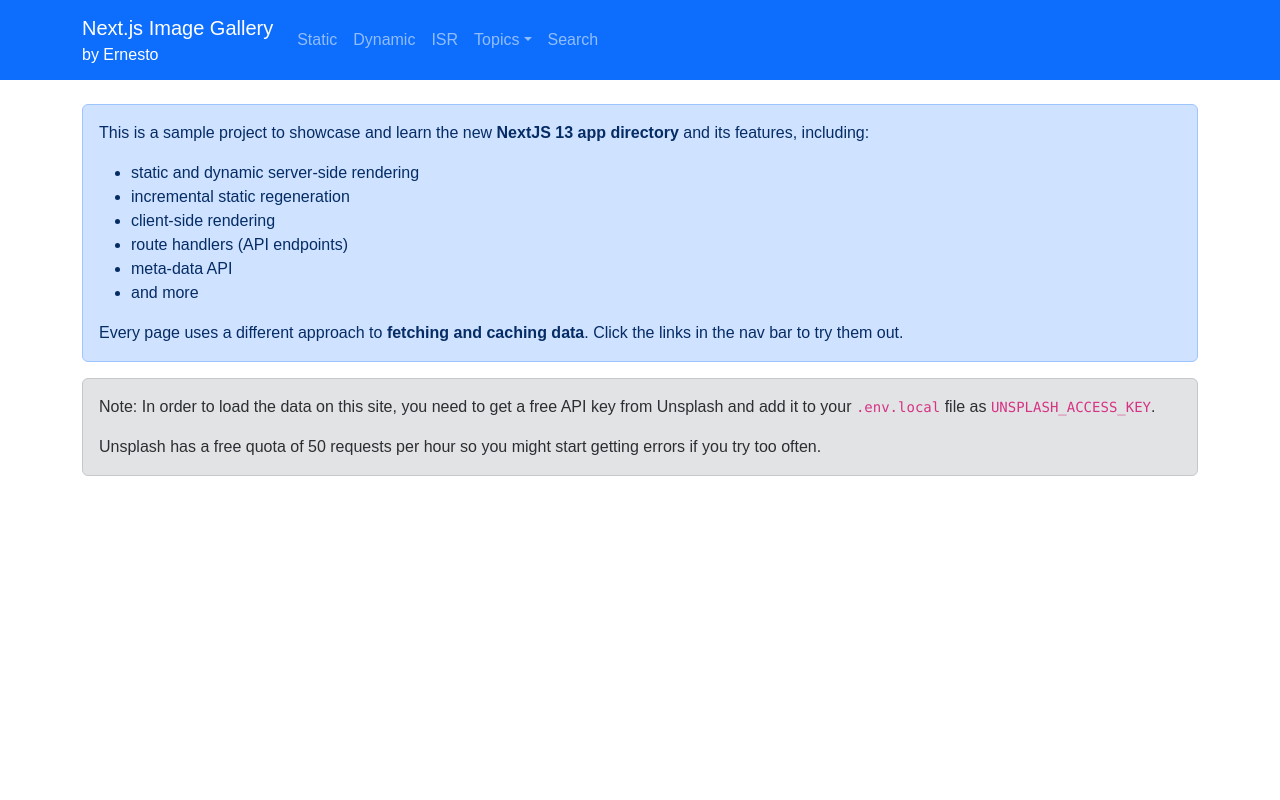
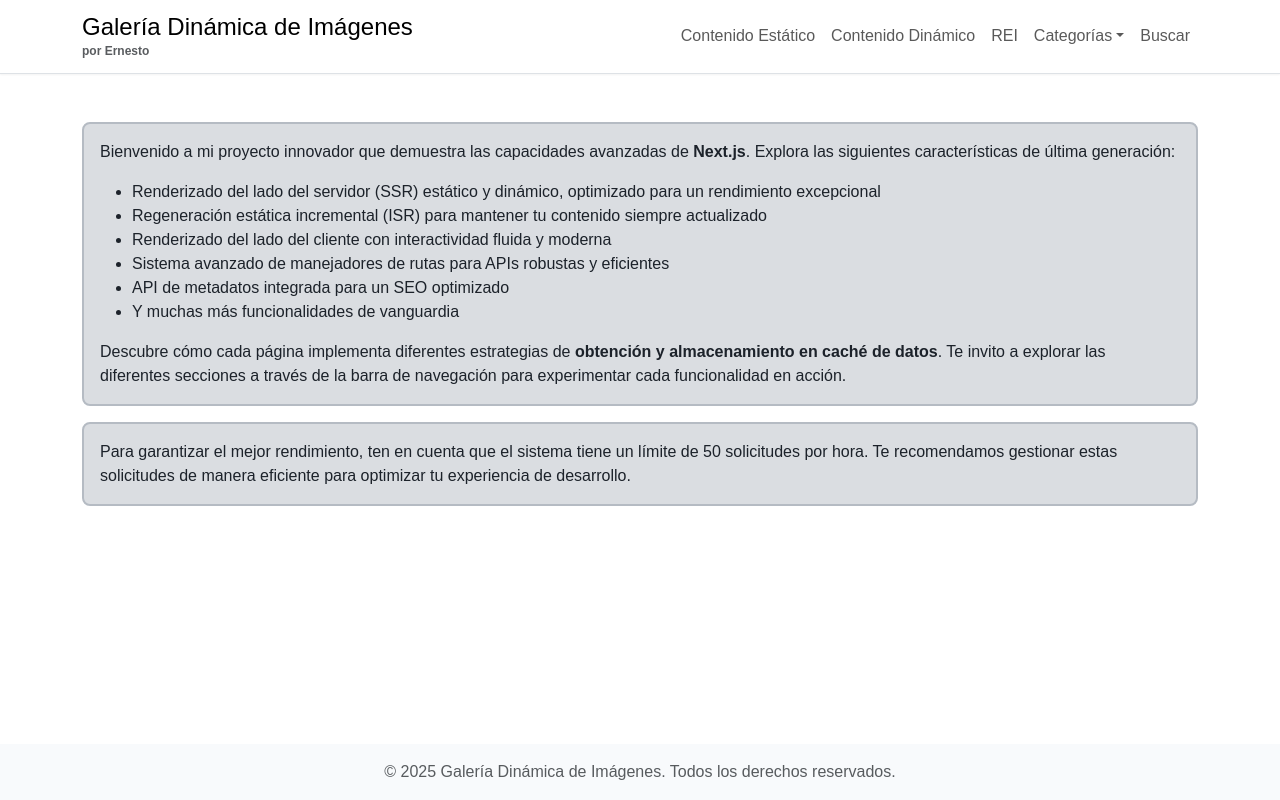
Before and after one commit to floresernesto95/Galeria-Dinamica-de-Imagenes-con-Next.js, a Next.js app: page / in a window 1280 px wide. Built offline with nearby package versions, Linux system fonts and the light colour scheme.

Commit message:
translate to spanish

```diff
--- a/package.json
+++ b/package.json
@@ -13,7 +13,8 @@
     "next": "15.1.7",
     "react": "^19.0.0",
     "react-bootstrap": "^2.10.9",
-    "react-dom": "^19.0.0"
+    "react-dom": "^19.0.0",
+    "sass": "^1.85.0"
   },
   "devDependencies": {
     "@eslint/eslintrc": "^3",
--- a/src/app/(CSR)/search/page.tsx
+++ b/src/app/(CSR)/search/page.tsx
@@ -1,7 +1,7 @@
 import SearchPage from "./SearchPage"
 
 export const metadata = {
-    title: "Search - Next.js Image Gallery"
+    title: "Buscar"
 }
 
 export default function Page() {
--- a/src/app/NavBar.tsx
+++ b/src/app/NavBar.tsx
@@ -8,24 +8,24 @@ export default function NavBar() {
     const pathname = usePathname()
 
     return (
-        <Navbar bg="primary" variant="dark" sticky="top" expand="sm" collapseOnSelect>
+        <Navbar bg="white" variant="light" sticky="top" expand="sm" collapseOnSelect className="border-bottom">
             <Container>
-                <Navbar.Brand as={Link} href="/" style={{ display: 'flex', flexDirection: 'column' }}>
-                    <span>Next.js Image Gallery</span>
-                    <span style={{ fontSize: '0.8em' }}>by Ernesto</span>
+                <Navbar.Brand as={Link} href="/" className="d-flex flex-column">
+                    <span className="h4 mb-0">Galería Dinámica de Imágenes</span>
+                    <span className="text-muted" style={{ fontSize: '0.75rem' }}>por Ernesto</span>
                 </Navbar.Brand>
                 <Navbar.Toggle aria-controls="main-navbar" />
                 <Navbar.Collapse id="main-navbar">
-                    <Nav>
-                        <Nav.Link as={Link} href="/static" active={pathname === "/static"}>Static</Nav.Link>
-                        <Nav.Link as={Link} href="/dynamic" active={pathname === "/dynamic"}>Dynamic</Nav.Link>
-                        <Nav.Link as={Link} href="/isr" active={pathname === "/isr"}>ISR</Nav.Link>
-                        <NavDropdown title="Topics" id="topics-dropdown">
-                            <NavDropdown.Item as={Link} href="/topics/health">Health</NavDropdown.Item>
-                            <NavDropdown.Item as={Link} href="/topics/fitness">Fitness</NavDropdown.Item>
-                            <NavDropdown.Item as={Link} href="/topics/coding">Coding</NavDropdown.Item>
+                    <Nav className="ms-auto">
+                        <Nav.Link as={Link} href="/static" active={pathname === "/static"}>Contenido Estático</Nav.Link>
+                        <Nav.Link as={Link} href="/dynamic" active={pathname === "/dynamic"}>Contenido Dinámico</Nav.Link>
+                        <Nav.Link as={Link} href="/isr" active={pathname === "/isr"}>REI</Nav.Link>
+                        <NavDropdown title="Categorías" id="topics-dropdown">
+                            <NavDropdown.Item as={Link} href="/topics/health">Salud</NavDropdown.Item>
+                            <NavDropdown.Item as={Link} href="/topics/fitness">Bienestar</NavDropdown.Item>
+                            <NavDropdown.Item as={Link} href="/topics/coding">Desarrollo</NavDropdown.Item>
                         </NavDropdown>
-                        <Nav.Link as={Link} href="/search" active={pathname === "/search"}>Search</Nav.Link>
+                        <Nav.Link as={Link} href="/search" active={pathname === "/search"}>Buscar</Nav.Link>
 
                     </Nav>
                 </Navbar.Collapse>
--- a/src/app/layout.tsx
+++ b/src/app/layout.tsx
@@ -1,4 +1,6 @@
-import 'bootstrap/dist/css/bootstrap.min.css'
+// src/app/layout.tsx
+
+import '@/styles/custom-bootstrap.scss';
 import type { Metadata } from "next";
 import { Geist, Geist_Mono } from "next/font/google";
 import "./globals.css";
@@ -16,7 +18,8 @@ const geistMono = Geist_Mono({
 });
 
 export const metadata: Metadata = {
-  title: "Next.js",
+  title: "Galería Dinámica de Imágenes",
+  description: "Galería dinámica de imágenes moderna construida con Next.js",
 };
 
 export default function RootLayout({
@@ -25,17 +28,22 @@ export default function RootLayout({
   children: React.ReactNode;
 }>) {
   return (
-    <html lang="en">
-      <body className={`${geistSans.variable} ${geistMono.variable}`}>
+    <html lang="en" className="h-100">
+      <body className={`${geistSans.variable} ${geistMono.variable} d-flex flex-column h-100`}>
         <SSRProvider>
           <NavBar />
-
-          <main>
-            <Container className='py-4'>
+          <main className="flex-shrink-0">
+            <Container className="py-5">
               {children}
             </Container>
           </main>
-
+          <footer className="footer mt-auto py-3 bg-light">
+            <Container>
+              <div className="text-center text-muted">
+                <p className="mb-0">© 2025 Galería Dinámica de Imágenes. Todos los derechos reservados.</p>
+              </div>
+            </Container>
+          </footer>
         </SSRProvider>
       </body>
     </html>
--- a/src/app/page.tsx
+++ b/src/app/page.tsx
@@ -3,26 +3,25 @@ import { Alert } from "@/components/bootstrap";
 export default function Home() {
   return (
     <div>
-      <Alert>
+      <Alert variant='secondary'>
         <p>
-          This is a sample project to showcase and learn the new <strong>NextJS 13 app directory</strong> and its features, including:
+          Bienvenido a mi proyecto innovador que demuestra las capacidades avanzadas de <strong>Next.js</strong>. Explora las siguientes características de última generación:
         </p>
         <ul>
-          <li>static and dynamic server-side rendering</li>
-          <li>incremental static regeneration</li>
-          <li>client-side rendering</li>
-          <li>route handlers (API endpoints)</li>
-          <li>meta-data API</li>
-          <li>and more</li>
+          <li>Renderizado del lado del servidor (SSR) estático y dinámico, optimizado para un rendimiento excepcional</li>
+          <li>Regeneración estática incremental (ISR) para mantener tu contenido siempre actualizado</li>
+          <li>Renderizado del lado del cliente con interactividad fluida y moderna</li>
+          <li>Sistema avanzado de manejadores de rutas para APIs robustas y eficientes</li>
+          <li>API de metadatos integrada para un SEO optimizado</li>
+          <li>Y muchas más funcionalidades de vanguardia</li>
         </ul>
         <p className='mb-0'>
-          Every page uses a different approach to <strong>fetching and caching data</strong>. Click the links in the nav bar to try them out.
+          Descubre cómo cada página implementa diferentes estrategias de <strong>obtención y almacenamiento en caché de datos</strong>. Te invito a explorar las diferentes secciones a través de la barra de navegación para experimentar cada funcionalidad en acción.
         </p>
       </Alert>
       <Alert variant='secondary'>
-        <p>Note: In order to load the data on this site, you need to get a <a href="https://unsplash.com/developers">free API key from Unsplash</a> and add it to your <code>.env.local</code> file as <code>UNSPLASH_ACCESS_KEY</code>.</p>
-        <p className='mb-0'>Unsplash has a free quota of 50 requests per hour so you might start getting errors if you try too often.</p>
-      </Alert>
+       <p className='mb-0'>Para garantizar el mejor rendimiento, ten en cuenta que el sistema tiene un límite de 50 solicitudes por hora. Te recomendamos gestionar estas solicitudes de manera eficiente para optimizar tu experiencia de desarrollo.</p>
+     </Alert>
     </div>
   )
 }
--- /dev/null
+++ b/src/styles/custom-bootstrap.scss
@@ -0,0 +1,114 @@
+// src/styles/custom-bootstrap.scss
+
+// Custom theme colors
+$primary: #2563eb;
+$secondary: #475569;
+$success: #16a34a;
+$info: #0891b2;
+$warning: #d97706;
+$danger: #dc2626;
+$light: #f8fafc;
+$dark: #1e293b;
+
+// Custom container max-widths
+$container-max-widths: (
+  sm: 540px,
+  md: 720px,
+  lg: 960px,
+  xl: 1140px,
+  xxl: 1320px
+);
+
+// Custom spacing
+$spacer: 1rem;
+$spacers: (
+  0: 0,
+  1: $spacer * .25,
+  2: $spacer * .5,
+  3: $spacer,
+  4: $spacer * 1.5,
+  5: $spacer * 3,
+  6: $spacer * 4.5,
+);
+
+// Custom border radius
+$border-radius: .375rem;
+$border-radius-sm: .25rem;
+$border-radius-lg: .5rem;
+$border-radius-xl: 1rem;
+
+// Font customization
+$font-family-sans-serif: var(--font-geist-sans), system-ui, -apple-system, "Segoe UI", Roboto, "Helvetica Neue", "Noto Sans", sans-serif;
+$font-family-monospace: var(--font-geist-mono), ui-monospace, "Cascadia Code", "Source Code Pro", Menlo, Monaco, Consolas, monospace;
+
+// Import Bootstrap
+@import "bootstrap/scss/bootstrap";
+
+// Custom styles
+
+// Navbar search button styles
+.nav-item .btn-primary {
+  color: white !important;
+  &.active {
+    background-color: darken($primary, 10%) !important;
+    border-color: darken($primary, 10%) !important;
+  }
+  &:hover {
+    background-color: darken($primary, 5%) !important;
+    border-color: darken($primary, 5%) !important;
+  }
+}
+.navbar {
+  box-shadow: 0 1px 2px 0 rgb(0 0 0 / 0.05);
+  .navbar-brand {
+    font-weight: 600;
+  }
+  .nav-link {
+    font-weight: 500;
+  }
+}
+
+.alert {
+  border-width: 2px;
+  border-radius: $border-radius-lg;
+}
+
+.btn {
+  font-weight: 500;
+  padding: 0.5rem 1rem;
+  border-radius: $border-radius;
+  transition: all 0.2s ease-in-out;
+
+  &:hover {
+    transform: translateY(-1px);
+  }
+}
+
+.form-control {
+  border-radius: $border-radius;
+  padding: 0.75rem 1rem;
+  border-color: #e2e8f0;
+
+  &:focus {
+    border-color: $primary;
+    box-shadow: 0 0 0 3px rgba($primary, 0.1);
+  }
+}
+
+.card {
+  border-radius: $border-radius-lg;
+  border: none;
+  box-shadow: 0 1px 3px 0 rgb(0 0 0 / 0.1), 0 1px 2px -1px rgb(0 0 0 / 0.1);
+}
+
+.spinner-border {
+  color: $primary;
+}
+
+img {
+  transition: transform 0.2s ease-in-out;
+
+  &:hover {
+    transform: scale(1.02);
+  }
+}
```
Also changed, not shown: src/app/(CSR)/search/SearchPage.tsx (+19 -24 lines), src/app/(SSR)/dynamic/page.tsx (+10 -7 lines), src/app/(SSR)/isr/page.tsx (+10 -6 lines), src/app/(SSR)/static/page.tsx (+6 -4 lines), src/app/(SSR)/topics/[topic]/page.tsx (+12 -8 lines), 1 other file (tests, documents, lock files or other folders).
